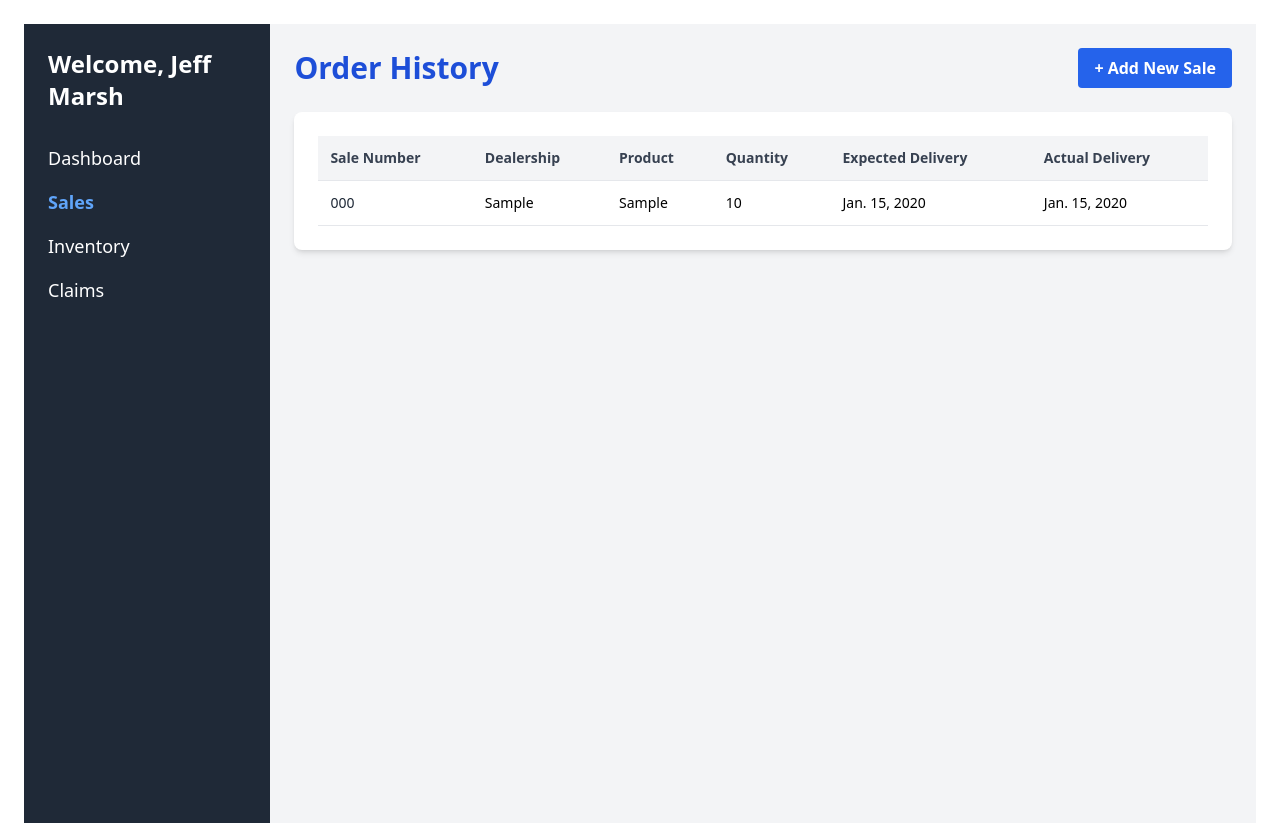
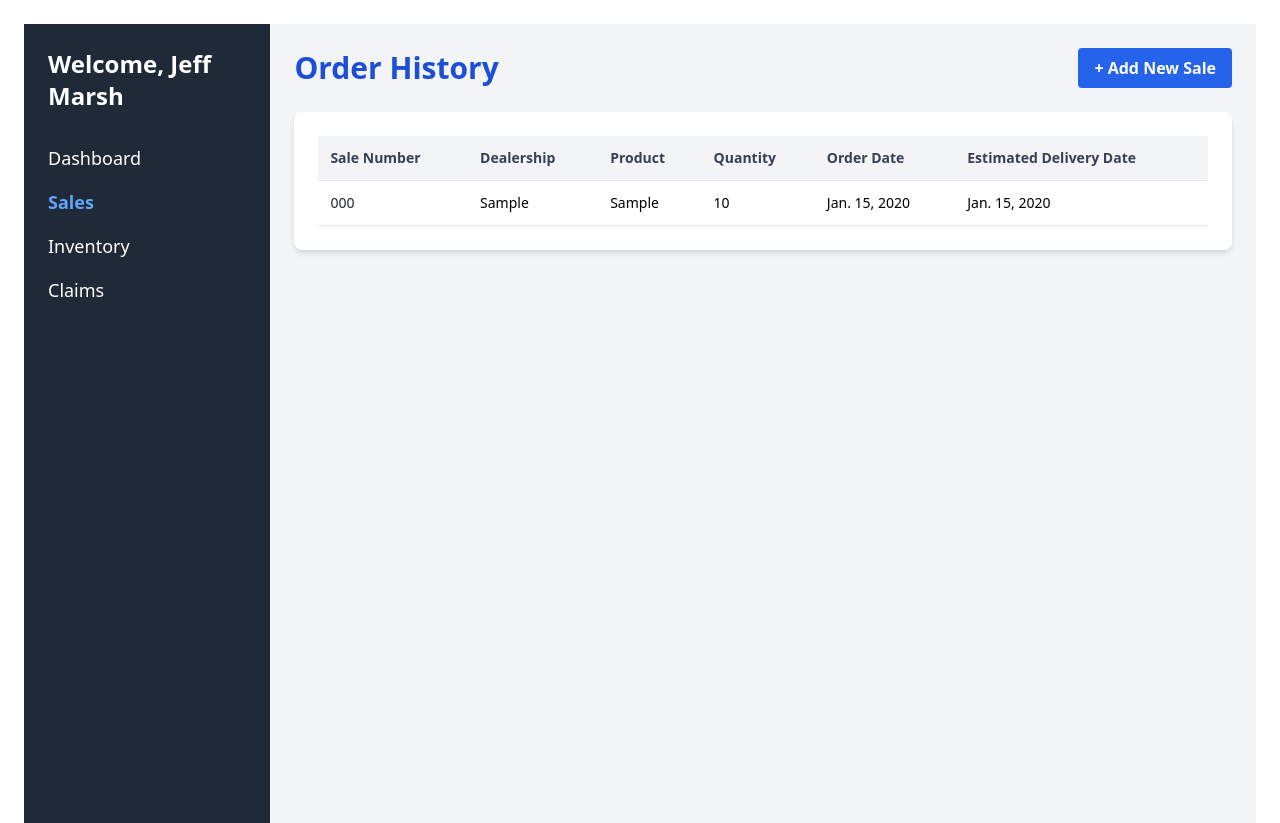
Before and after one commit to okhafagy/btm419-capstone, a Django app: page /sales/history/ in a window 1280 px wide. Shown: the part 100-923 px from the top of the page. Run offline with Django 5.2, Linux system fonts and the light colour scheme; tables that the repository leaves empty hold one stand-in row (values such as "Sample post"); some libraries are stand-ins or nearby versions.

Commit message:
Full update with new requirements.txt

```diff
--- a/btm419capstone/btmcapstone/dashboard/templates/dashboard/inventory.html
+++ b/btm419capstone/btmcapstone/dashboard/templates/dashboard/inventory.html
@@ -1,6 +1,6 @@
 {% extends 'dashboard/base.html' %}
 
-{% block title %}Inventory Dashboard{% endblock %}
+{% block title %}Inventory{% endblock %}
 
 {% block content %}
 <div class="flex">
--- a/btm419capstone/btmcapstone/dashboard/templates/dashboard/inventory_log.html
+++ b/btm419capstone/btmcapstone/dashboard/templates/dashboard/inventory_log.html
@@ -1,4 +1,6 @@
 {% extends 'dashboard/base.html' %}
+
+{% block title %}Inventory{% endblock %}
 
 {% block content %}
 <div class="flex">
--- a/btm419capstone/btmcapstone/dashboard/templates/dashboard/inventory_sum.html
+++ b/btm419capstone/btmcapstone/dashboard/templates/dashboard/inventory_sum.html
@@ -1,4 +1,6 @@
 {% extends 'dashboard/base.html' %}
+
+{% block title %}Current Inventory{% endblock %}
 
 {% block content %}
 <div class="flex">
--- a/btm419capstone/btmcapstone/dashboard/templates/dashboard/order_history.html
+++ b/btm419capstone/btmcapstone/dashboard/templates/dashboard/order_history.html
@@ -35,8 +35,8 @@
                         <th class="p-3">Dealership</th>
                         <th class="p-3">Product</th>
                         <th class="p-3">Quantity</th>
-                        <th class="p-3">Expected Delivery</th>
-                        <th class="p-3">Actual Delivery</th>
+                        <th class="p-3">Order Date</th>
+                        <th class="p-3"> Estimated Delivery Date</th>
                     </tr>
                 </thead>
                 <tbody>
--- a/btm419capstone/btmcapstone/dashboard/templates/dashboard/remove_purchase.html
+++ b/btm419capstone/btmcapstone/dashboard/templates/dashboard/remove_purchase.html
@@ -1,4 +1,6 @@
 {% extends 'dashboard/base.html' %}
+
+{% block title %}Remove Purchase{% endblock %}
 
 {% block content %}
 <div class="flex">
--- a/btm419capstone/btmcapstone/dashboard/templates/dashboard/sales.html
+++ b/btm419capstone/btmcapstone/dashboard/templates/dashboard/sales.html
@@ -1,5 +1,5 @@
 {% extends 'dashboard/base.html' %}
-{% block title %}Sales Dashboard{% endblock %}
+{% block title %}Sales{% endblock %}
 
 {% block content %}
 <div class="flex">
--- a/btm419capstone/btmcapstone/requirements.txt
+++ b/btm419capstone/btmcapstone/requirements.txt
@@ -25,6 +25,7 @@ debugpy==1.8.1
 decorator==5.1.1
 defusedxml==0.7.1
 Django==5.1.7
+django-widget-tweaks==1.5.0
 executing==2.0.1
 fastjsonschema==2.19.1
 fonttools==4.49.0
```
Also changed, not shown: 3 other files.
